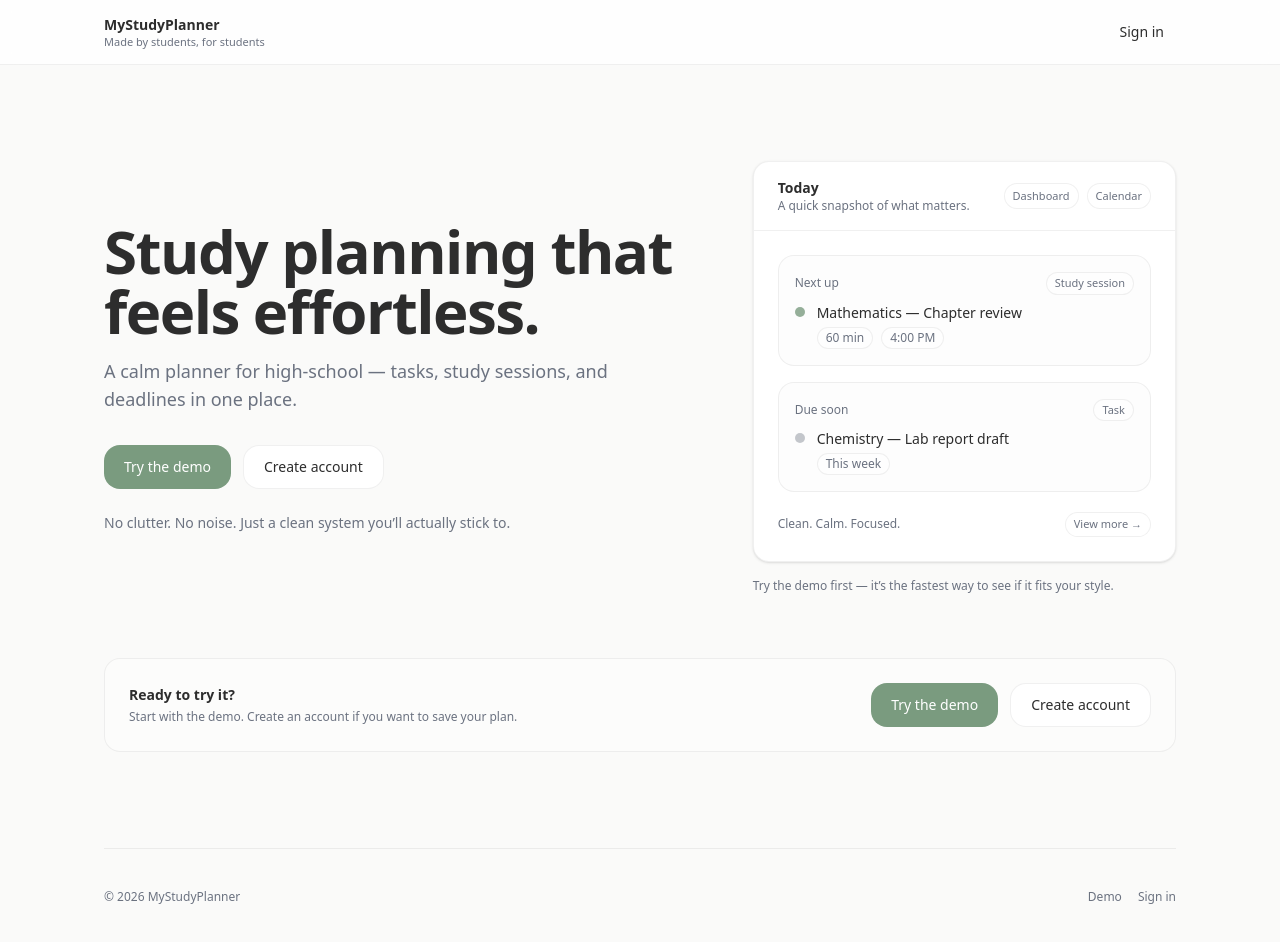
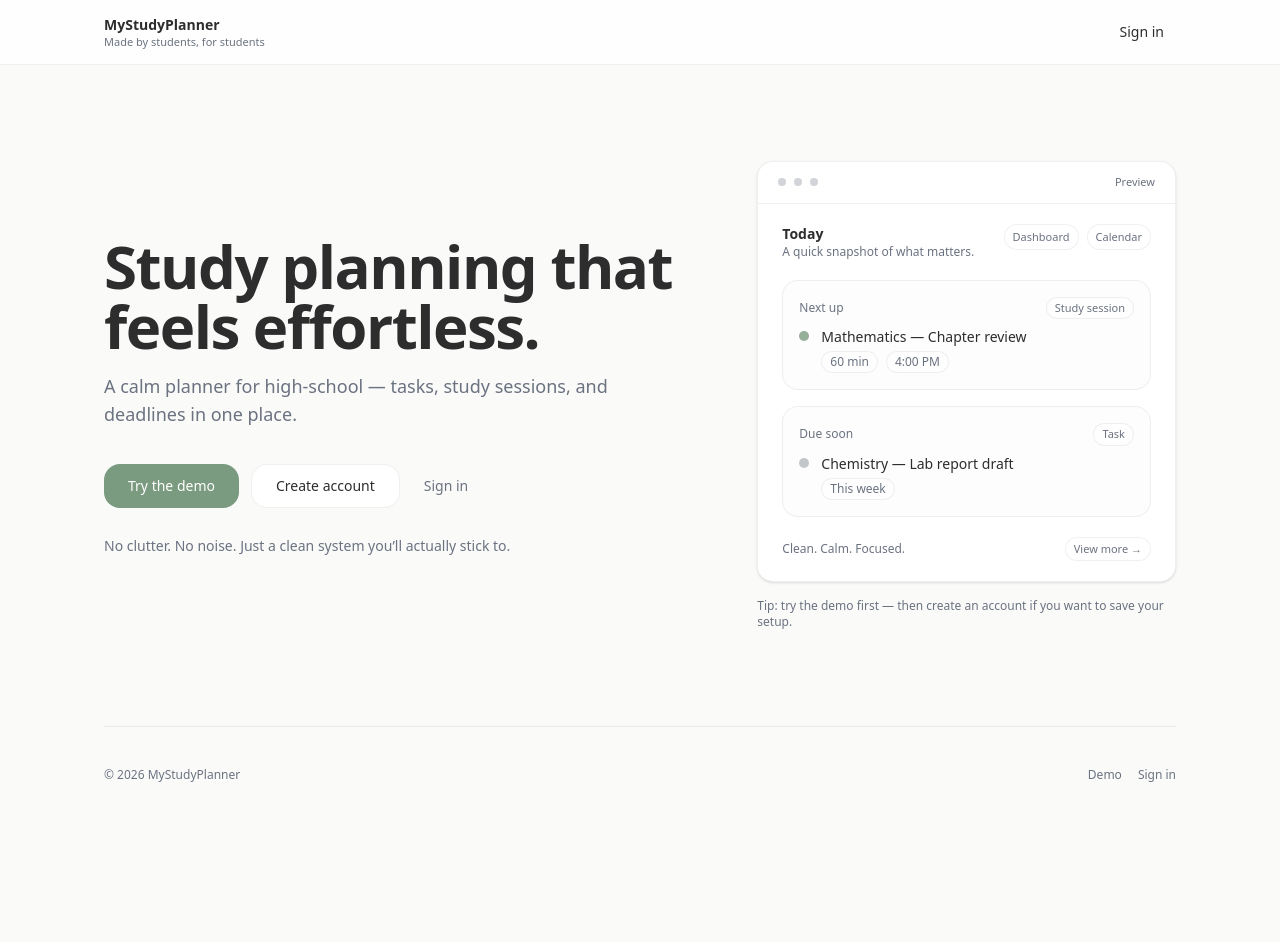
Before and after one commit to kaicrotty88/MyStudyPlanner, a Next.js app: page / in a window 1280 px wide. Shown: the top 942 px of the page. After the commit the page ends 823 px from the top, so only its background shows below. Built offline with nearby package versions, Linux system fonts and the light colour scheme; no server answers.

Commit message:
landfing page redesign v3

```diff
--- a/app/page.tsx
+++ b/app/page.tsx
@@ -30,12 +30,10 @@ export default async function Page() {
     <div className="min-h-screen bg-background">
       {/* Top bar */}
       <header className="sticky top-0 z-20 border-b border-border bg-card/80 backdrop-blur">
-        <div className="mx-auto flex h-16 max-w-6xl items-center justify-between px-5 sm:px-6 md:px-10">
+        <div className="mx-auto flex h-16 max-w-6xl items-center justify-between px-6 md:px-10">
           <div className="flex flex-col leading-tight">
             <span className="text-sm font-semibold text-foreground">MyStudyPlanner</span>
-            <span className="text-[11px] text-muted-foreground">
-              Made by students, for students
-            </span>
+            <span className="text-[11px] text-muted-foreground">Made by students, for students</span>
           </div>
 
           <nav className="flex items-center">
@@ -50,9 +48,9 @@ export default async function Page() {
       </header>
 
       {/* Hero */}
-      <main className="mx-auto max-w-6xl px-5 sm:px-6 md:px-10">
-        <section className="py-14 md:py-24">
-          <div className="grid gap-10 md:grid-cols-12 md:items-center">
+      <main className="mx-auto max-w-6xl px-6 md:px-10">
+        <section className="py-16 md:py-24">
+          <div className="grid gap-12 md:grid-cols-12 md:items-center">
             {/* Left */}
             <div className="md:col-span-7">
               <h1 className="text-4xl font-semibold tracking-tight text-foreground md:text-6xl">
@@ -63,23 +61,30 @@ export default async function Page() {
                 A calm planner for high-school — tasks, study sessions, and deadlines in one place.
               </p>
 
-              <div className="mt-8 flex flex-col gap-3 sm:flex-row sm:items-center">
+              <div className="mt-9 flex flex-wrap items-center gap-3">
                 <Link
                   href="/demo"
-                  className="inline-flex h-11 items-center justify-center rounded-xl bg-primary px-5 text-sm font-medium text-primary-foreground hover:opacity-95 transition"
+                  className="inline-flex h-11 items-center justify-center rounded-xl bg-primary px-6 text-sm font-medium text-primary-foreground hover:opacity-95 transition"
                 >
                   Try the demo
                 </Link>
 
                 <Link
                   href="/sign-up"
-                  className="inline-flex h-11 items-center justify-center rounded-xl border border-border bg-card px-5 text-sm font-medium text-foreground hover:bg-muted transition"
+                  className="inline-flex h-11 items-center justify-center rounded-xl border border-border bg-card px-6 text-sm font-medium text-foreground hover:bg-muted transition"
                 >
                   Create account
                 </Link>
+
+                <Link
+                  href="/sign-in"
+                  className="ml-1 inline-flex h-11 items-center justify-center rounded-xl px-2 text-sm text-muted-foreground hover:text-foreground transition"
+                >
+                  Sign in
+                </Link>
               </div>
 
-              <p className="mt-6 text-sm text-muted-foreground">
+              <p className="mt-7 text-sm text-muted-foreground">
                 No clutter. No noise. Just a clean system you’ll actually stick to.
               </p>
             </div>
@@ -87,7 +92,18 @@ export default async function Page() {
             {/* Right – app snapshot */}
             <div className="md:col-span-5">
               <div className="rounded-2xl border border-border bg-card shadow-sm">
-                <div className="flex items-center justify-between border-b border-border px-6 py-4">
+                {/* “window” header to feel more real/premium */}
+                <div className="flex items-center justify-between border-b border-border px-5 py-3">
+                  <div className="flex items-center gap-2">
+                    <span className="h-2 w-2 rounded-full bg-muted-foreground/30" />
+                    <span className="h-2 w-2 rounded-full bg-muted-foreground/30" />
+                    <span className="h-2 w-2 rounded-full bg-muted-foreground/30" />
+                  </div>
+                  <span className="text-[11px] text-muted-foreground">Preview</span>
+                </div>
+
+                <div className="px-6 py-5">
+                  <div className="flex items-start justify-between">
                     <div>
                       <div className="text-sm font-semibold text-foreground">Today</div>
                       <div className="text-xs text-muted-foreground">
@@ -105,7 +121,7 @@ export default async function Page() {
                     </div>
                   </div>
 
-                <div className="space-y-4 p-6">
+                  <div className="mt-5 space-y-4">
                     <div className="rounded-xl border border-border bg-background/40 p-4">
                       <div className="flex items-center justify-between">
                         <div className="text-xs text-muted-foreground">Next up</div>
@@ -163,37 +179,11 @@ export default async function Page() {
                     </div>
                   </div>
                 </div>
+              </div>
 
               <p className="mt-4 text-xs text-muted-foreground">
-                Try the demo first — it’s the fastest way to see if it fits your style.
+                Tip: try the demo first — then create an account if you want to save your setup.
               </p>
-            </div>
-          </div>
-
-          {/* Lower CTA (kept, but intentionally quieter and lower) */}
-          <div className="mt-16 rounded-2xl border border-border bg-card/40 p-6">
-            <div className="flex flex-col gap-4 sm:flex-row sm:items-center sm:justify-between">
-              <div>
-                <div className="text-sm font-semibold text-foreground">Ready to try it?</div>
-                <div className="mt-1 text-xs text-muted-foreground">
-                  Start with the demo. Create an account if you want to save your plan.
-                </div>
-              </div>
-
-              <div className="flex flex-col gap-3 sm:flex-row">
-                <Link
-                  href="/demo"
-                  className="inline-flex h-11 items-center justify-center rounded-xl bg-primary px-5 text-sm font-medium text-primary-foreground hover:opacity-95 transition"
-                >
-                  Try the demo
-                </Link>
-                <Link
-                  href="/sign-up"
-                  className="inline-flex h-11 items-center justify-center rounded-xl border border-border bg-card px-5 text-sm font-medium text-foreground hover:bg-muted transition"
-                >
-                  Create account
-                </Link>
-              </div>
             </div>
           </div>
         </section>
```
Lines whose indentation alone changed are shown as unchanged.
